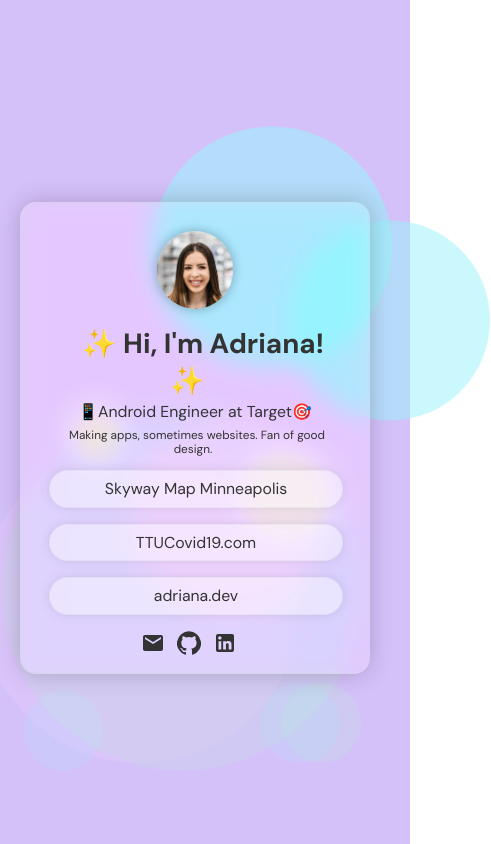
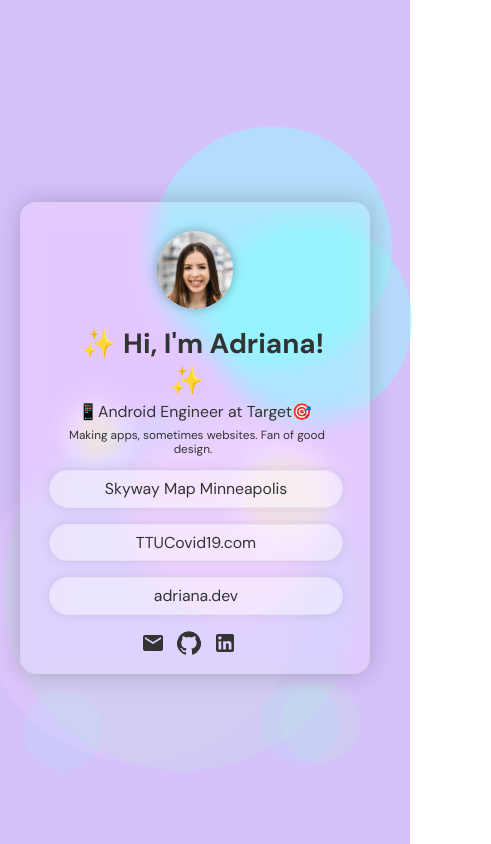
Before and after one commit to adrianaholley/adriana.dev, a React (Create React App) app: page / in a window 390 px wide. Shown: the whole page, 491 px wide, since content can reach past the window. Built offline with nearby package versions, Linux system fonts and the light colour scheme.

Commit message:
adapt for mobile

```diff
--- a/src/App.css
+++ b/src/App.css
@@ -126,8 +126,6 @@
 .circles {
   background-color: rgb(213, 193, 250);
 	position: absolute;
-	bottom: 40;
-	left: 80;
 	width: 100%;
 	height: 100%;
 	z-index: -1;
@@ -235,7 +233,7 @@
 }
 
 .circles li:nth-child(10) {
-	left: 72%;
+	left: 54%;
 	width: 200px;
 	height: 200px;
 	animation-delay: 0s;
```
